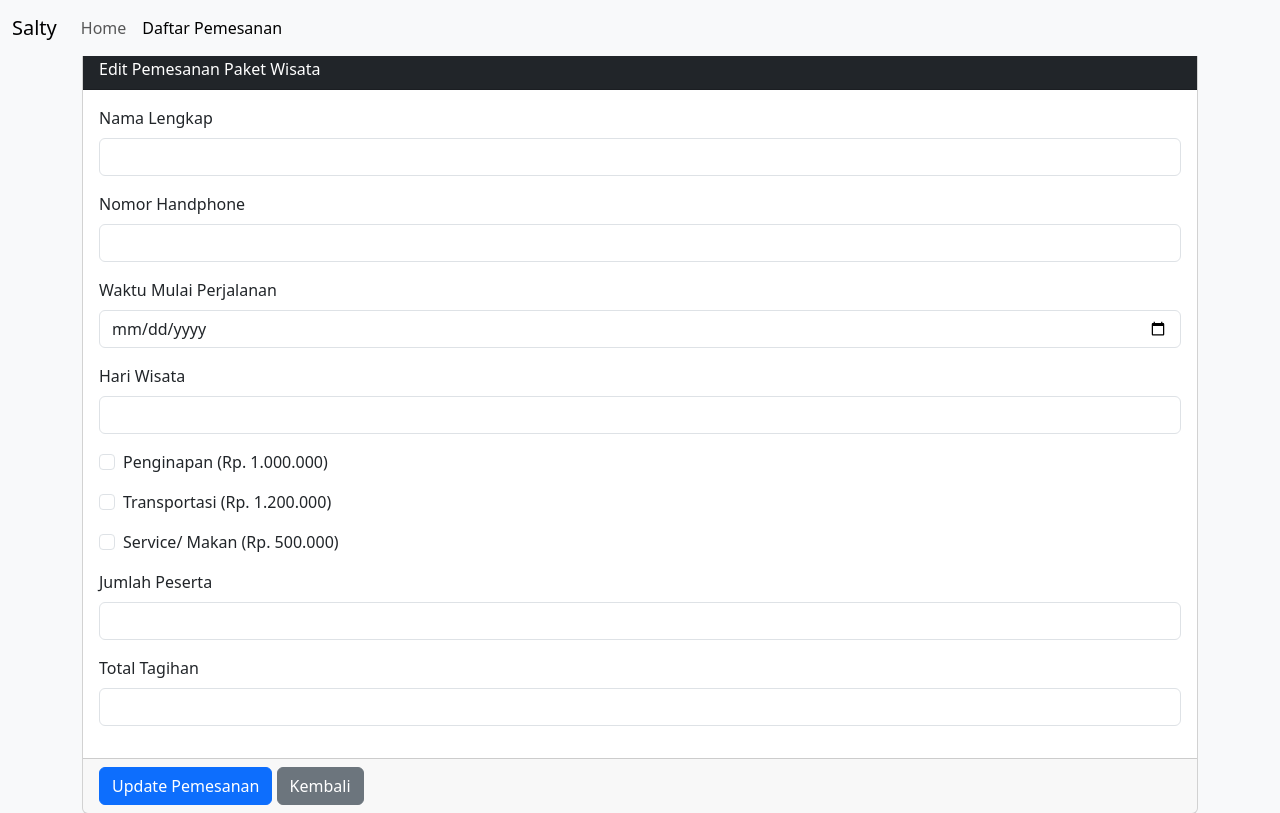
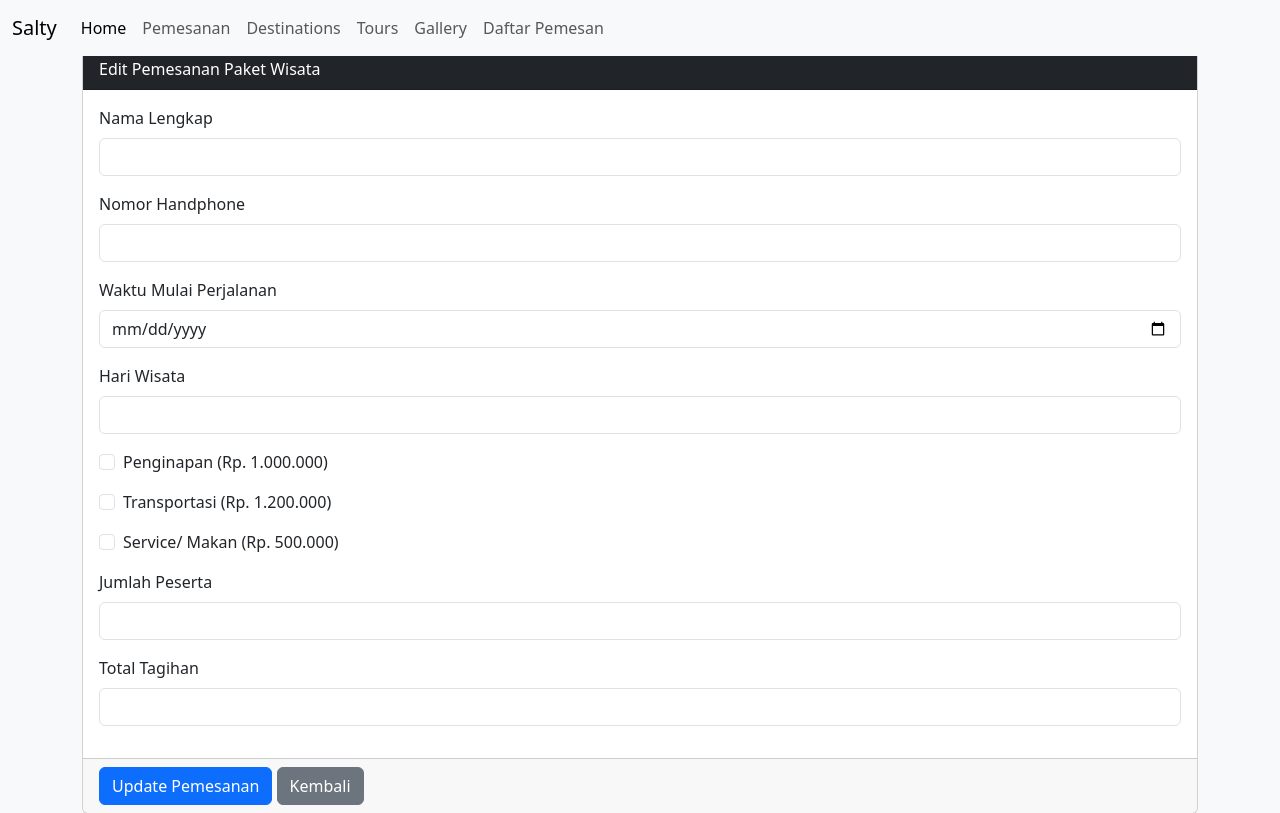
Before and after one commit to rintannnz/cikuda-explore, a PHP site: page /main/edit.php?id=1 in a window 1280 px wide. Shown: the top 813 px of the page. Run offline with PHP 8.4, Linux system fonts and the light colour scheme; data that the repository does not hold is empty.

Commit message:
fix bug navbar

```diff
--- a/main/edit.php
+++ b/main/edit.php
@@ -36,16 +36,28 @@ $data = mysqli_fetch_assoc($result);
         <div class="collapse navbar-collapse" id="navbarNav">
           <ul class="navbar-nav">
             <li class="nav-item">
-                        <a class="nav-link" href="index.php">Home</a>
+              <a class="nav-link active" aria-current="page" href="../index.php">Home</a>
             </li>
             <li class="nav-item">
-                        <a class="nav-link active" aria-current="page" href="daftar_pemesanan.php">Daftar Pemesanan</a>
+            <a class="nav-link" href="main/pemesanan.php">Pemesanan</a>
+            </li>
+
+            <li class="nav-item">
+              <a class="nav-link" href="#destinations">Destinations</a>
+            </li>
+            <li class="nav-item">
+              <a class="nav-link" href="#fasilitas">Tours</a>
+            </li>
+            <li class="nav-item">
+              <a class="nav-link" href="#galery">Gallery</a>
+            </li>
+            <li class="nav-item">
+              <a class="nav-link" href="main/daftar_pemesan.php">Daftar Pemesan</a>
             </li>
           </ul>
         </div>
       </div>
     </nav>
-
     <main class="form flex-shrink-0 my-5">
         <div class="container">
             <form method="post" action="../lib/proses_edit.php">
--- a/main/pemesanan.php
+++ b/main/pemesanan.php
@@ -42,6 +42,9 @@ include "../lib/tambah.php";
           </li>
           <li class="nav-item">
             <a class="nav-link" href="#galery">Gallery</a>
+          </li>
+          <li class="nav-item">
+            <a class="nav-link" href="daftar_pemesan.php">Daftar Pemesan</a>
           </li>
         </ul>
       </div>
```
Lines whose indentation alone changed are shown as unchanged.
